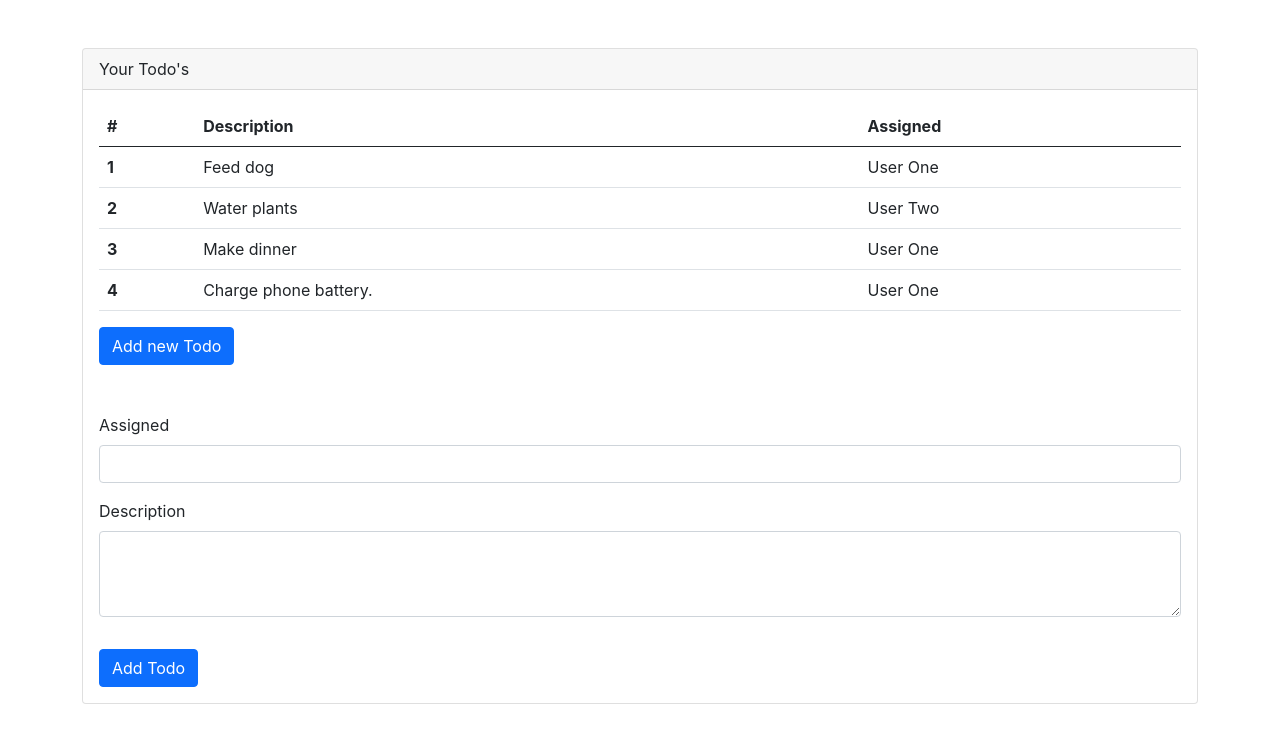
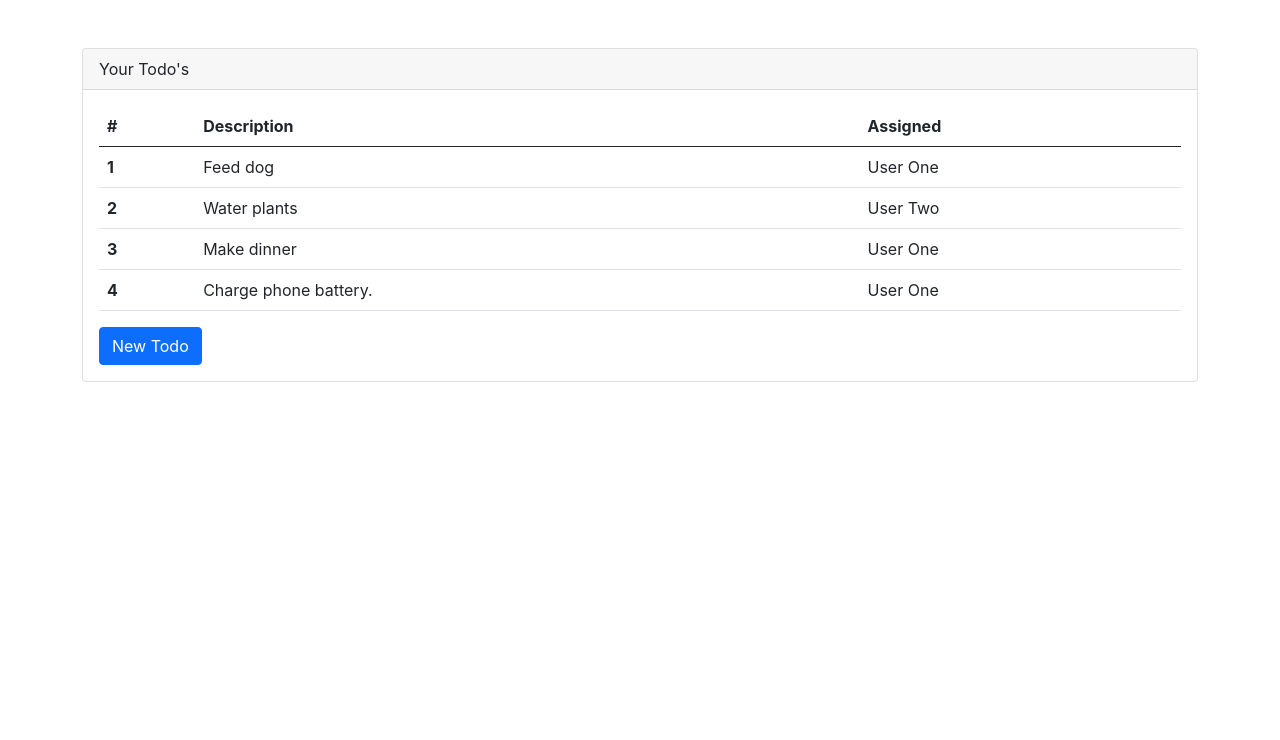
Before and after one commit to MacePh/react-todos, a React (Create React App) app: page / in a window 1280 px wide. Shown: the top 740 px of the page. Built offline with nearby package versions, Linux system fonts and the light colour scheme.

Commit message:
Conditional Rendering

```diff
--- a/src/App.js
+++ b/src/App.js
@@ -5,6 +5,8 @@
 
 
 function App() {
+
+  const [showAddTodoForm, setShowAddTodoForm] = useState(false);
 
   const [todos, setTodos] = useState([
     { rowNumber: 1, rowDescription: 'Feed dog', rowAssigned: 'User One' },
@@ -44,10 +46,13 @@
         </div>
         <div className="card-body">
           <TodoTable todos={todos} deleteTodo={deleteTodo} />
-          <button className='btn btn-primary'>
-            Add new Todo
+          <button onClick= {() => setShowAddTodoForm(!showAddTodoForm)}
+          className='btn btn-primary'>
+           {showAddTodoForm ? 'Close New Todo' : 'New Todo'}
           </button>
-          <NewTodoForm addTodo={addTodo} />
+          {showAddTodoForm &&
+            <NewTodoForm addTodo={addTodo} />
+          }
         </div>
       </div>
     </div>
```
